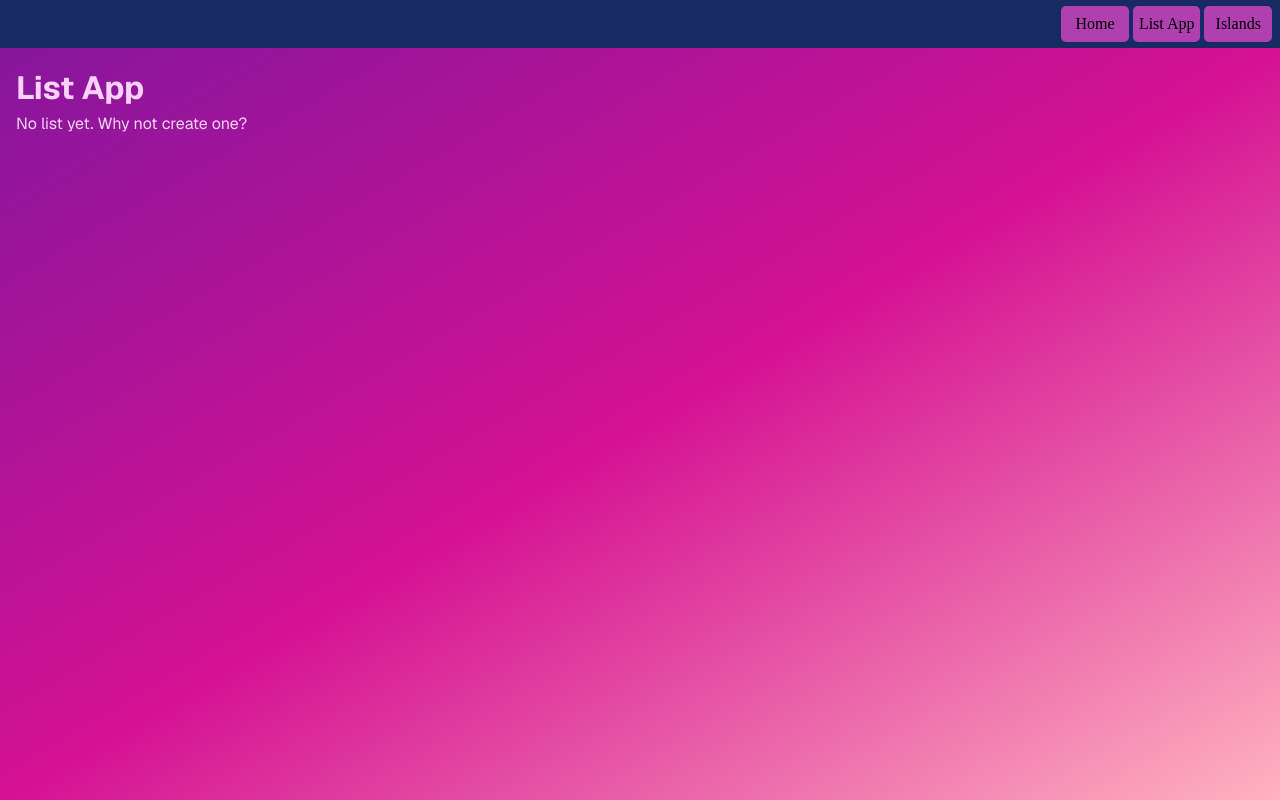
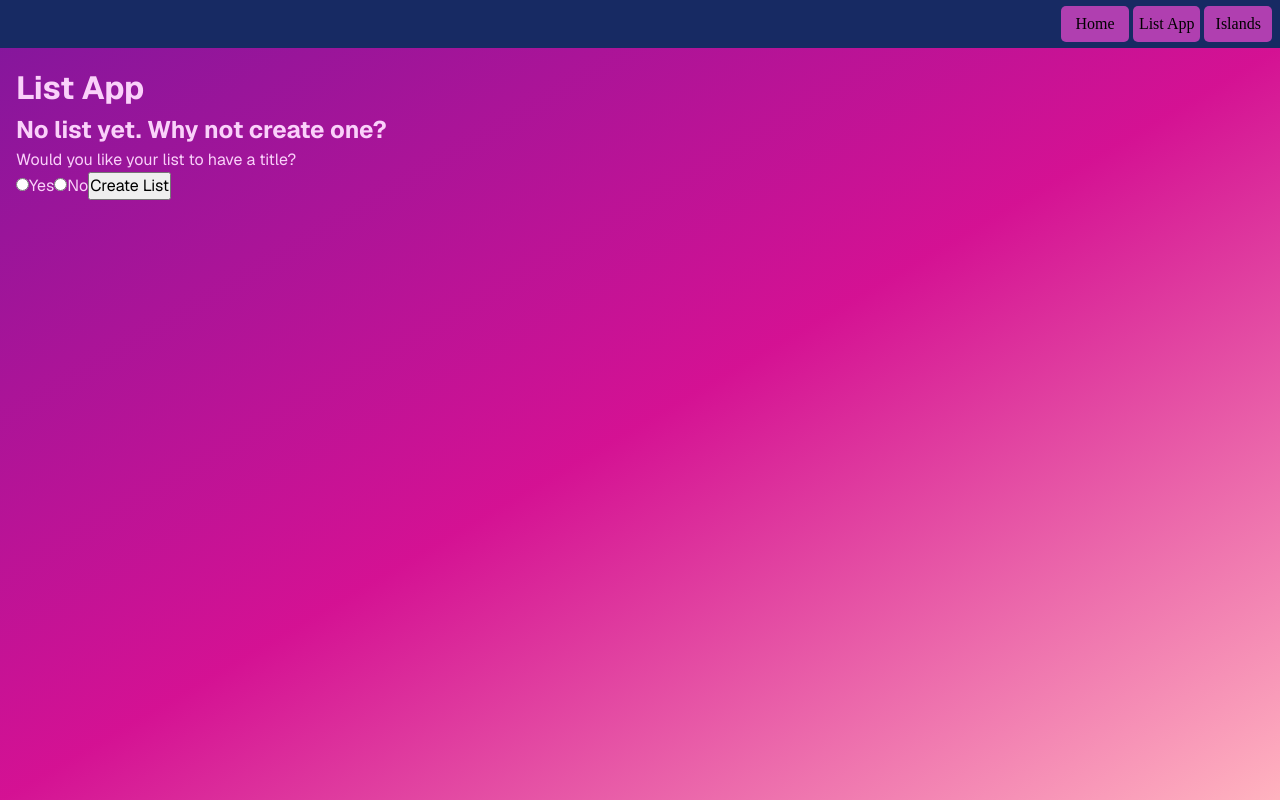
Before and after one commit to franco-ortega/workshop, a Next.js app: page /list in a window 1280 px wide. Built offline with nearby package versions, Linux system fonts and the light colour scheme.

Commit message:
create initial CreateList to provide the option of adding a title to a new list

```diff
--- a/app/list/page.js
+++ b/app/list/page.js
@@ -5,8 +5,9 @@ import { CONSTANTS } from '../../utils/constants';
 import { getLocalStorage, setLocalStorage } from '@/utils/localStorage';
 import ListForm from '@/components/Form/ListForm';
 import List from '@/components/List/List';
+import ListWrapper from '@/components/ListWrapper/ListWrapper';
 import styles from './page.module.css';
-import ListWrapper from '@/components/ListWrapper/ListWrapper';
+import CreateList from '@/components/CreateList.jsx/CreateList';
 
 export default function Home() {
 	const [list, setList] = useState([]);
@@ -57,6 +58,7 @@ export default function Home() {
 			{/* <SampleData /> */}
 			<main>
 				<h1>List App</h1>
+
 				{/* form needs to add item to list - a handler that updates state and local storage */}
 				{/* <ListForm addListItem={addListItem} /> */}
 				{/* <div>
@@ -78,7 +80,7 @@ export default function Home() {
 							addListItem={addListItem}
 						/>
 					) : (
-						'No list yet. Why not create one?'
+						<CreateList />
 					)}
 				</div>
 			</main>
@@ -93,6 +95,17 @@ const sampleData = [
 	{ id: 4, data: 'salsa', checked: false },
 	{ id: 5, data: 'salad', checked: false },
 ];
+
+const sampleList = {
+	title: 'List',
+	items: [
+		{ id: 1, data: 'eggs', checked: false },
+		{ id: 2, data: 'juice', checked: false },
+		{ id: 3, data: 'cookies', checked: false },
+		{ id: 4, data: 'salsa', checked: false },
+		{ id: 5, data: 'salad', checked: false },
+	],
+};
 
 const deleteListItem = (id) => {
 	setList((prev) => {
--- /dev/null
+++ b/components/CreateList.jsx/CreateList.jsx
@@ -0,0 +1,41 @@
+import { useState } from 'react';
+import styles from './CreateList.module.css';
+
+function CreateList() {
+	const [isTitle, setIsTitle] = useState(false);
+
+	const toggleTitleOn = () => setIsTitle(true);
+	const toggleTitleOff = () => setIsTitle(false);
+
+	return (
+		<div className={styles.CreateList}>
+			<h2>No list yet. Why not create one?</h2>
+			<p>Would you like your list to have a title?</p>
+
+			<label htmlFor='yes'>
+				<input
+					type='radio'
+					id='yes'
+					name='title'
+					value={true}
+					onChange={toggleTitleOn}
+				/>
+				Yes
+			</label>
+			<label htmlFor='no'>
+				<input
+					type='radio'
+					id='no'
+					name='title'
+					value={false}
+					onChange={toggleTitleOff}
+				/>
+				No
+			</label>
+
+			{isTitle && <input placeholder='list title' />}
+			<button>Create List</button>
+		</div>
+	);
+}
+export default CreateList;
--- /dev/null
+++ b/components/CreateList.jsx/CreateList.module.css
@@ -0,0 +1,3 @@
+.CreateList {
+	/* background-color: hsl(208, 100%, 97%, 0.25); */
+}
```
